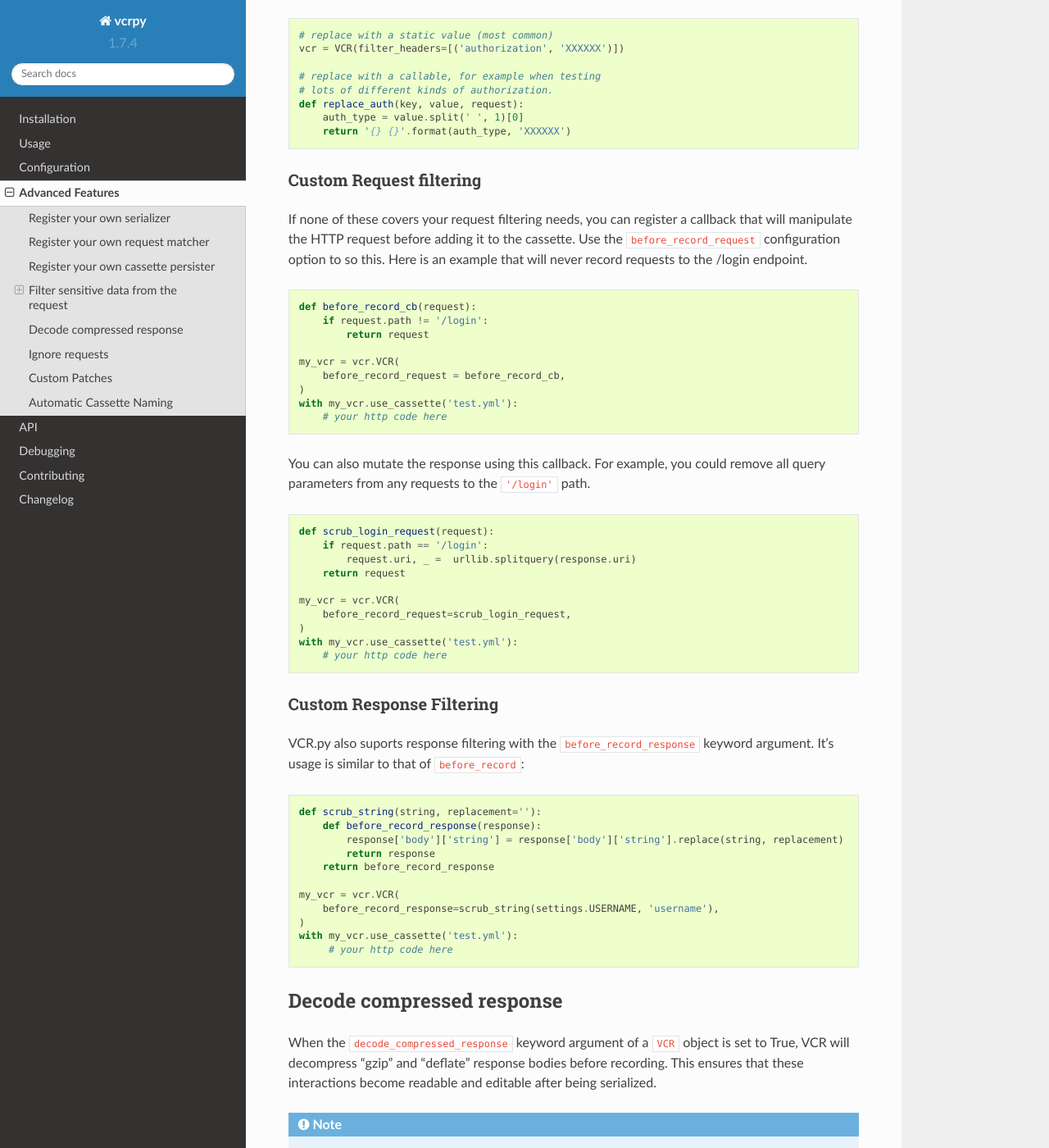
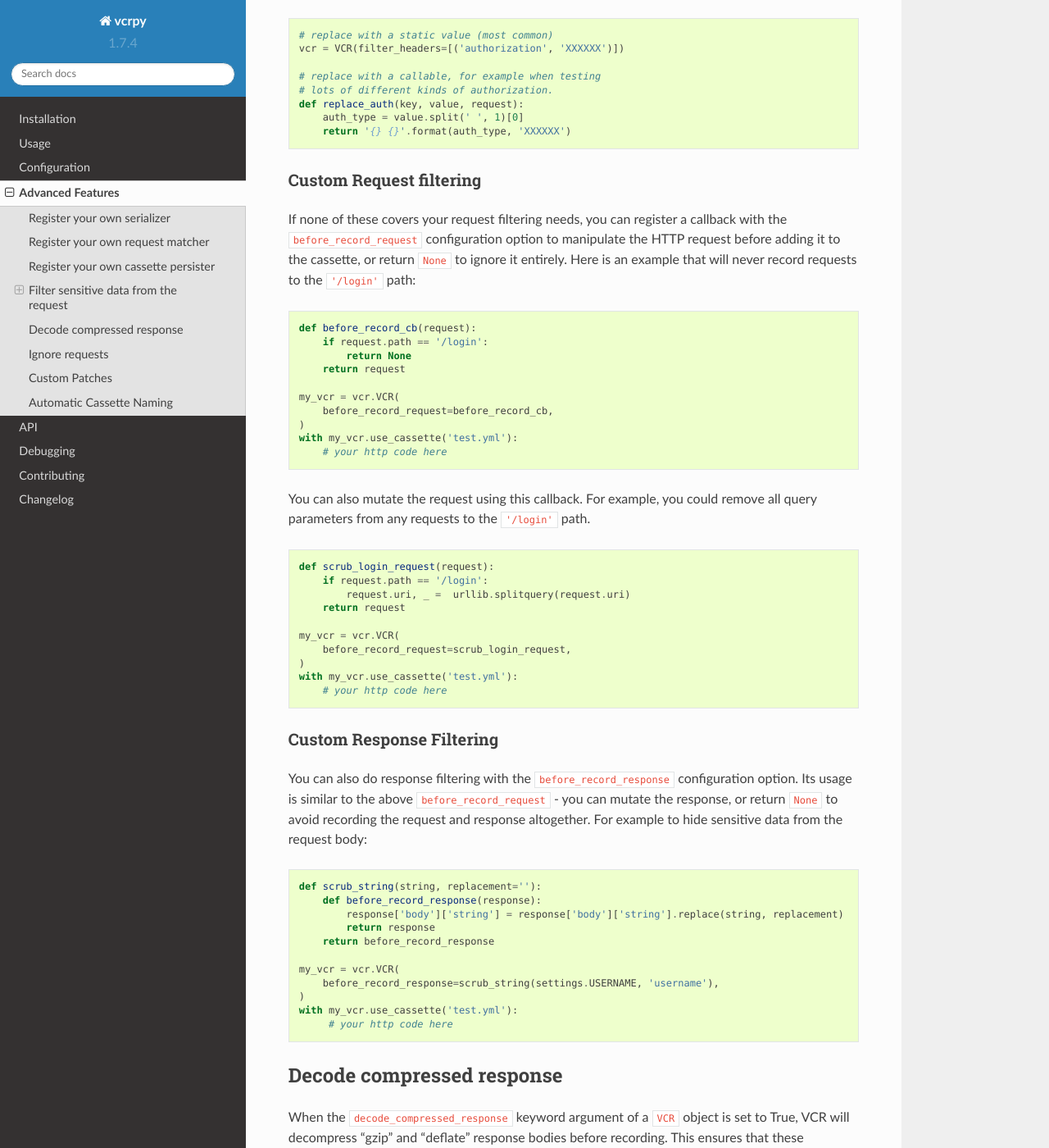
Before and after one commit to kevin1024/vcrpy, a Sphinx documentation site: the page built from docs/advanced.rst, in a window 1280 px wide and 1400 px high, scrolled down 4007 px. Shown: the whole window at 82% size. Built offline with Sphinx 7.4.7 and the Read the Docs theme 2.0.0, drawn with Linux system fonts in a browser that asks for light colours; some of the changed text lies outside the part shown.

Commit message:
Update docs on before_record_* callbacks
Make them a bit more consistent and obvious that returning `None` ignores the request/response.

```diff
--- a/docs/advanced.rst
+++ b/docs/advanced.rst
@@ -221,24 +221,25 @@ Custom Request filtering
 ~~~~~~~~~~~~~~~~~~~~~~~~
 
 If none of these covers your request filtering needs, you can register a
-callback that will manipulate the HTTP request before adding it to the
-cassette. Use the ``before_record_request`` configuration option to so this.
-Here is an example that will never record requests to the /login
-endpoint.
+callback with the ``before_record_request`` configuration option to
+manipulate the HTTP request before adding it to the cassette, or return
+``None`` to ignore it entirely. Here is an example that will never record
+requests to the ``'/login'`` path:
 
 .. code:: python
 
     def before_record_cb(request):
-        if request.path != '/login':
-            return request
+        if request.path == '/login':
+            return None
+        return request
 
     my_vcr = vcr.VCR(
-        before_record_request = before_record_cb,
+        before_record_request=before_record_cb,
     )
     with my_vcr.use_cassette('test.yml'):
         # your http code here
 
-You can also mutate the response using this callback. For example, you
+You can also mutate the request using this callback. For example, you
 could remove all query parameters from any requests to the ``'/login'``
 path.
 
@@ -246,7 +247,7 @@ path.
 
     def scrub_login_request(request):
         if request.path == '/login':
-            request.uri, _ =  urllib.splitquery(response.uri)
+            request.uri, _ =  urllib.splitquery(request.uri)
         return request
 
     my_vcr = vcr.VCR(
@@ -258,9 +259,12 @@ path.
 Custom Response Filtering
 ~~~~~~~~~~~~~~~~~~~~~~~~~
 
-VCR.py also suports response filtering with the
-``before_record_response`` keyword argument. It's usage is similar to
-that of ``before_record``:
+You can also do response filtering with the
+``before_record_response`` configuration option. Its usage is
+similar to the above ``before_record_request`` - you can
+mutate the response, or return ``None`` to avoid recording
+the request and response altogether. For example to hide
+sensitive data from the request body:
 
 .. code:: python
 
@@ -302,8 +306,8 @@ in a few ways:
    or 0.0.0.0.
 -  Set the ``ignore_hosts`` configuration option to a list of hosts to
    ignore
--  Add a ``before_record`` callback that returns None for requests you
-   want to ignore
+-  Add a ``before_record_request`` or ``before_record_response`` callback
+   that returns ``None`` for requests you want to ignore (see above).
 
 Requests that are ignored by VCR will not be saved in a cassette, nor
 played back from a cassette. VCR will completely ignore those requests
```
